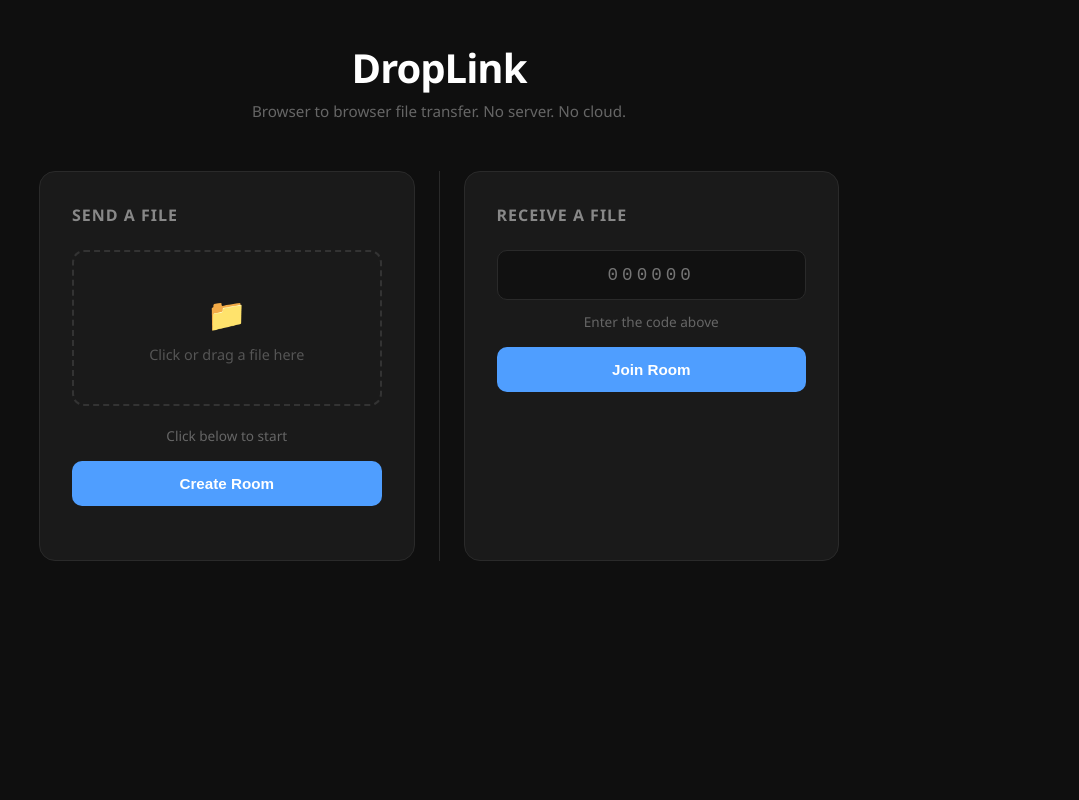
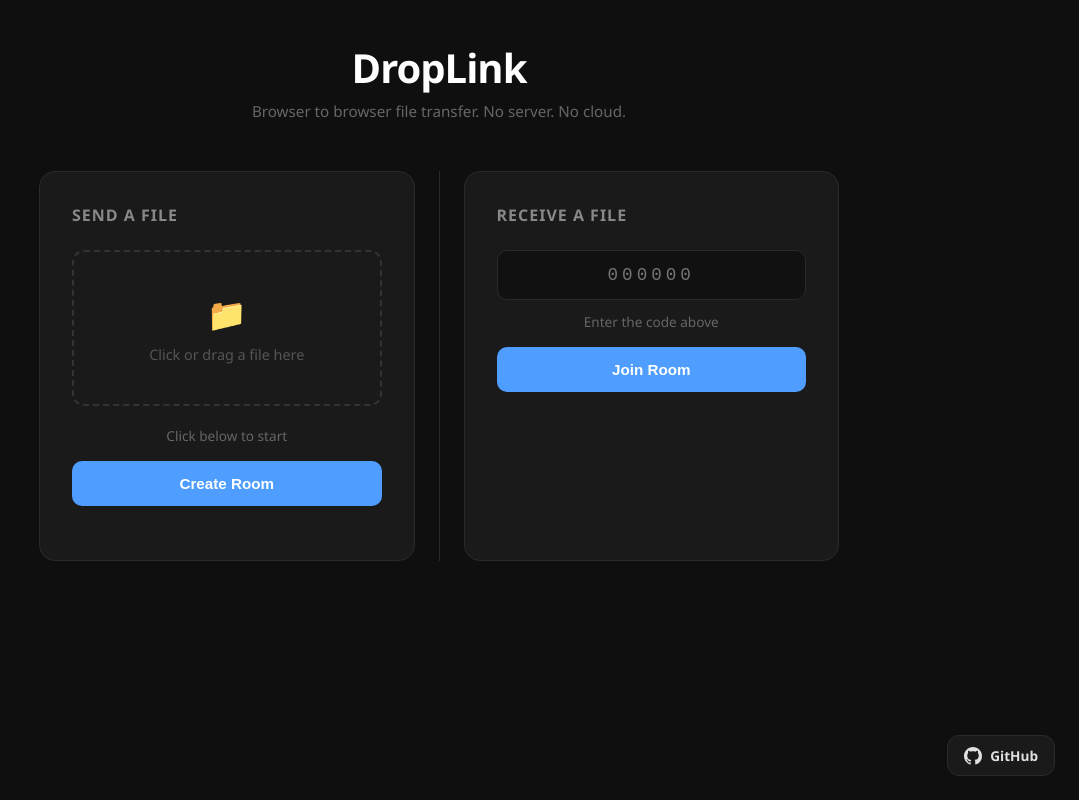
Before and after one commit to noirithm/droplink, a plain HTML site: page client/index.html in a window 1280 px wide. Shown: the whole page, without its empty margins (201-1280 px from the left). Drawn offline with nearby package versions, Linux system fonts and the light colour scheme; no server answers.

Commit message:
feat: added repo link

```diff
--- a/client/index.html
+++ b/client/index.html
@@ -214,6 +214,39 @@
         align-self: stretch;
       }
 
+      .github-btn {
+        position: fixed;
+        bottom: 24px;
+        right: 24px;
+        display: flex;
+        align-items: center;
+        gap: 8px;
+        background: #1a1a1a;
+        color: #e0e0e0;
+        border: 1px solid #2a2a2a;
+        border-radius: 12px;
+        padding: 10px 16px;
+        font-size: 0.85rem;
+        font-weight: 600;
+        text-decoration: none;
+        cursor: pointer;
+        transition: all 0.2s;
+        z-index: 1000;
+      }
+
+      .github-btn:hover {
+        background: #222;
+        border-color: #444;
+        color: #fff;
+      }
+
+      .github-btn svg {
+        width: 18px;
+        height: 18px;
+        fill: currentColor;
+        flex-shrink: 0;
+      }
+
       @media (max-width: 680px) {
         .divider {
           display: none;
@@ -294,6 +327,23 @@
 
         <button class="btn-primary" onclick="joinRoom()">Join Room</button>
       </div>
+      <a
+        class="github-btn"
+        href="https://github.com/noirithm/droplink"
+        target="_blank"
+        rel="noopener noreferrer"
+      >
+        <svg
+          viewBox="0 0 24 24"
+          xmlns="http://www.w3.org/2000/svg"
+          aria-hidden="true"
+        >
+          <path
+            d="M12 0C5.37 0 0 5.37 0 12c0 5.31 3.435 9.795 8.205 11.385.6.105.825-.255.825-.57 0-.285-.015-1.23-.015-2.235-3.015.555-3.795-.735-4.035-1.41-.135-.345-.72-1.41-1.23-1.695-.42-.225-1.02-.78-.015-.795.945-.015 1.62.87 1.845 1.23 1.08 1.815 2.805 1.305 3.495.99.105-.78.42-1.305.765-1.605-2.67-.3-5.46-1.335-5.46-5.925 0-1.305.465-2.385 1.23-3.225-.12-.3-.54-1.53.12-3.18 0 0 1.005-.315 3.3 1.23.96-.27 1.98-.405 3-.405s2.04.135 3 .405c2.295-1.56 3.3-1.23 3.3-1.23.66 1.65.24 2.88.12 3.18.765.84 1.23 1.905 1.23 3.225 0 4.605-2.805 5.625-5.475 5.925.435.375.81 1.095.81 2.22 0 1.605-.015 2.895-.015 3.3 0 .315.225.69.825.57A12.02 12.02 0 0 0 24 12c0-6.63-5.37-12-12-12z"
+          />
+        </svg>
+        GitHub
+      </a>
     </div>
 
     <script src="https://cdn.socket.io/4.7.2/socket.io.min.js"></script>
```
